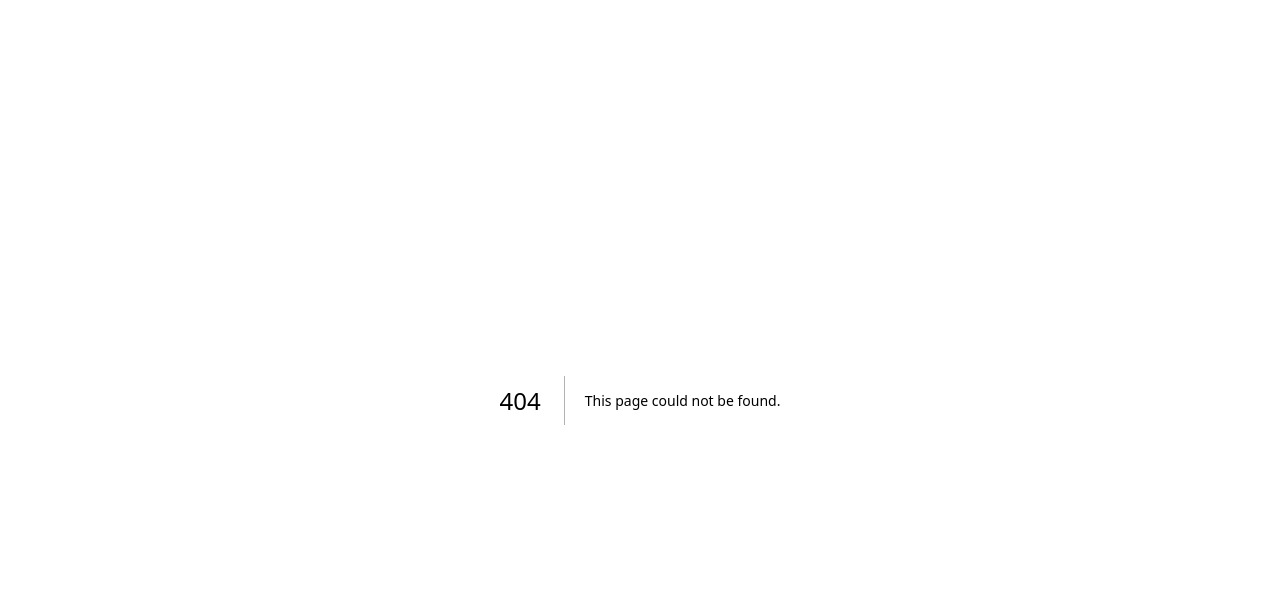
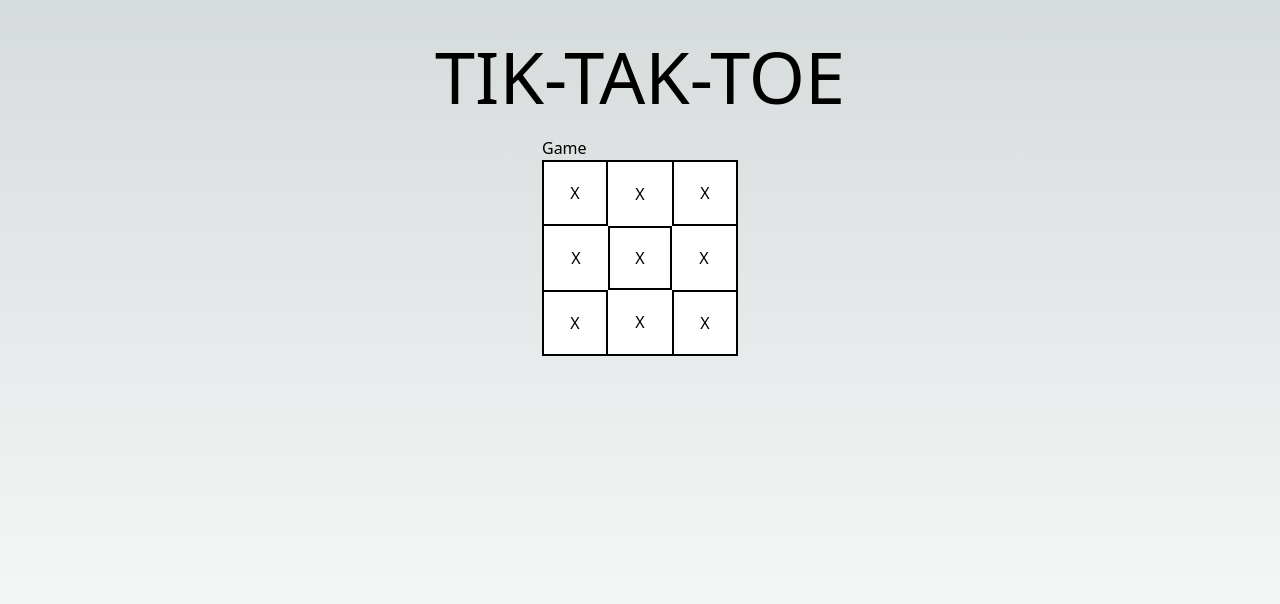
Before and after one commit to ryan20bv/tik-tak-toe, a Next.js app: page /game in a window 1280 px wide. Before the commit this address had no page. Shown: the top 604 px of the page. Built offline with nearby package versions, Linux system fonts and the light colour scheme.

Commit message:
added ui of game board

```diff
--- /dev/null
+++ b/src/components/game/Game.tsx
@@ -0,0 +1,13 @@
+import React from "react";
+import GameBoard from "./GameBoard";
+
+const Game = () => {
+	return (
+		<section>
+			Game
+			<GameBoard />
+		</section>
+	);
+};
+
+export default Game;
--- /dev/null
+++ b/src/components/game/GameBoard.tsx
@@ -0,0 +1,33 @@
+import React from "react";
+
+const GameBoard = () => {
+	return (
+		<main className='border-2 border-black max-w-max bg-white'>
+			<section className='flex w-[12rem] flex-wrap'>
+				<div className='w-[4rem] h-[4rem] flex items-center justify-center border-r-2 border-b-2 border-black'>
+					X
+				</div>
+				<div className='w-[4rem] h-[4rem] flex items-center justify-center'>X</div>
+				<div className='w-[4rem] h-[4rem] flex items-center justify-center border-l-2 border-b-2 border-black'>
+					X
+				</div>
+
+				<div className='w-[4rem] h-[4rem] flex items-center justify-center'>X</div>
+				<div className='w-[4rem] h-[4rem] flex items-center justify-center border-2 border-black'>
+					X
+				</div>
+				<div className='w-[4rem] h-[4rem] flex items-center justify-center'>X</div>
+
+				<div className='w-[4rem] h-[4rem] flex items-center justify-center border-r-2 border-t-2 border-black'>
+					X
+				</div>
+				<div className='w-[4rem] h-[4rem] flex items-center justify-center'>X</div>
+				<div className='w-[4rem] h-[4rem] flex items-center justify-center border-l-2 border-t-2 border-black'>
+					X
+				</div>
+			</section>
+		</main>
+	);
+};
+
+export default GameBoard;
--- a/src/components/home/Home.tsx
+++ b/src/components/home/Home.tsx
@@ -8,11 +8,8 @@ interface PropsType {
 
 const Home: React.FC<PropsType> = ({ savedGames }) => {
 	return (
-		<section className='w-screen h-screen flex items-center border border-black flex-col pt-16 overflow-hidden'>
-			<div>
-				<h1 className='text-7xl '>TIK-TAK-TOE</h1>
-			</div>
-			<div className='mt-6 mb-4'>
+		<section className='flex items-center border  flex-col  overflow-hidden'>
+			<div className=' mb-4'>
 				<button className='bg-green-300 border border-green-300'>
 					Start New Game
 				</button>
--- /dev/null
+++ b/src/components/ui/Layout.tsx
@@ -0,0 +1,16 @@
+import React from "react";
+import Title from "./Title";
+
+interface propsTypes {
+	children: React.ReactNode;
+}
+const Layout: React.FC<propsTypes> = (props) => {
+	return (
+		<main className='h-screen w-screen pt-10 overflow-hidden flex items-center  flex-col '>
+			<Title />
+			{props.children}
+		</main>
+	);
+};
+
+export default Layout;
--- /dev/null
+++ b/src/components/ui/Title.tsx
@@ -0,0 +1,11 @@
+import React from "react";
+
+const Title = () => {
+	return (
+		<div>
+			<h1 className='text-7xl mb-6'>TIK-TAK-TOE</h1>
+		</div>
+	);
+};
+
+export default Title;
--- a/src/pages/_app.tsx
+++ b/src/pages/_app.tsx
@@ -1,6 +1,27 @@
-import '@/styles/globals.css'
-import type { AppProps } from 'next/app'
+import "@/styles/globals.css";
+import type { AppProps } from "next/app";
+import Layout from "@/components/ui/Layout";
+import Head from "next/head";
 
 export default function App({ Component, pageProps }: AppProps) {
-  return <Component {...pageProps} />
+	return (
+		<Layout>
+			<Head>
+				<title>TIK-TAK-TOE</title>
+				<meta
+					name='viewport'
+					content='width=device-width, initial-scale=1.0'
+				/>
+				<meta
+					http-equiv='Content-Type'
+					content='text/html;charset=UTF-8'
+				/>
+				<meta
+					name='description'
+					content='Tik Tak Toe game using NextJS'
+				/>
+			</Head>
+			<Component {...pageProps} />
+		</Layout>
+	);
 }
--- /dev/null
+++ b/src/pages/game/index.tsx
@@ -0,0 +1,8 @@
+import React from "react";
+import Game from "@/components/game/Game";
+
+const GamePage = () => {
+	return <Game />;
+};
+
+export default GamePage;
```
